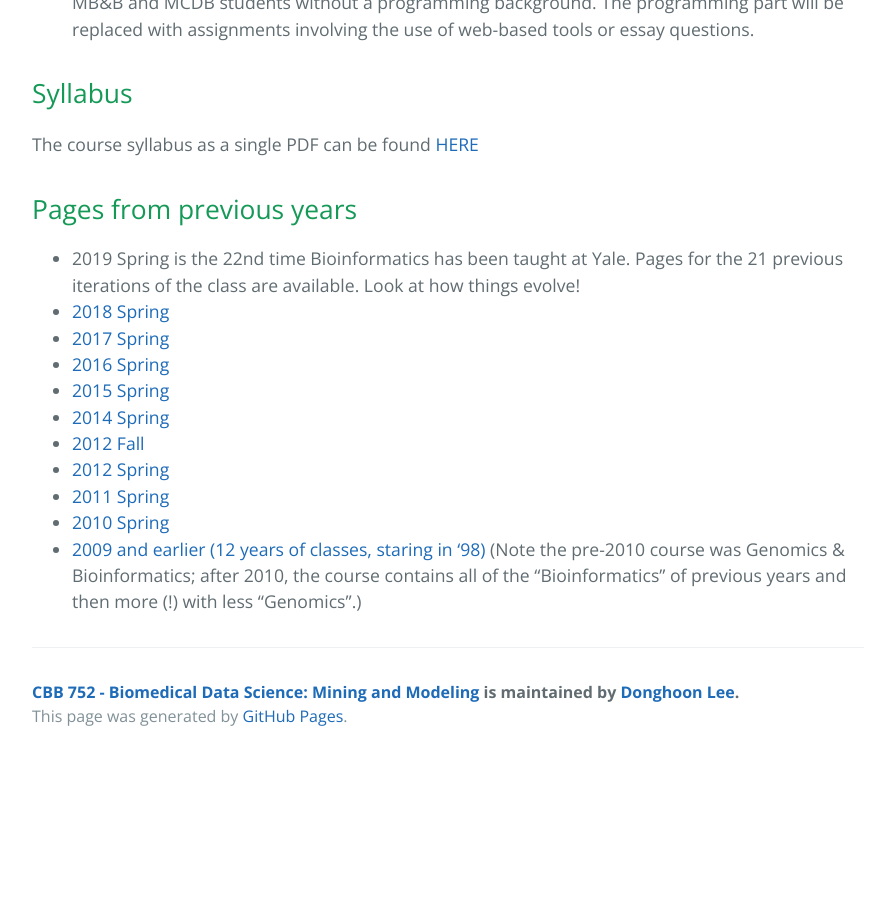
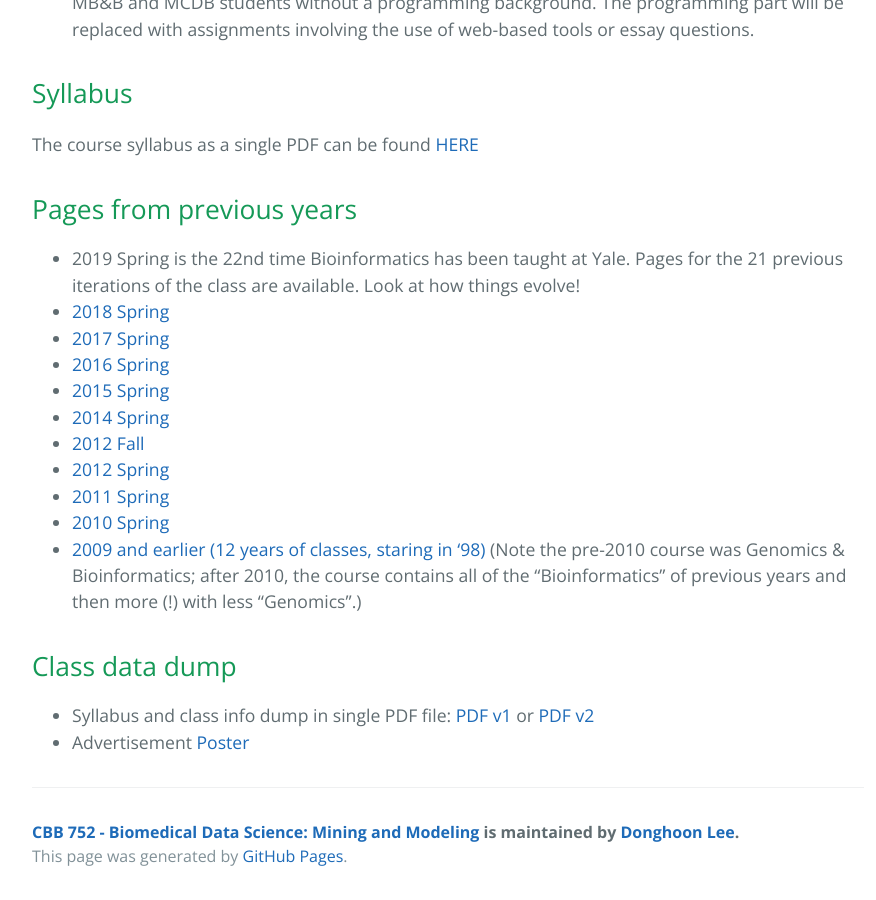
Before and after one commit to gersteinlab/cbb752b19, a Jekyll site: the page built from index.md, in a window 1280 px wide and 900 px high, scrolled down 3297 px. Shown: the whole window, without its empty margins (192-1068 px from the left). Built offline with Jekyll 4.4.1, drawn with Linux system fonts in a browser that asks for light colours; our own code applies the rules of GitHub Pages for plain Markdown files; before the commit the page ends 4057 px from its top, so only the background shows below that.

Commit message:
Update index.md

```diff
--- a/index.md
+++ b/index.md
@@ -88,3 +88,8 @@ The course syllabus as a single PDF can be found [HERE](/syllabus)
 - [2011 Spring](http://info.gersteinlab.org/Cbb752b11)
 - [2010 Spring](http://www.gersteinlab.org/courses/452/10-spring/)
 - [2009 and earlier (12 years of classes, staring in '98)](http://www.gersteinlab.org/courses/452/10-spring/previous.html) (Note the pre-2010 course was Genomics & Bioinformatics; after 2010, the course contains all of the "Bioinformatics" of previous years and then more (!) with less "Genomics".)
+
+
+## Class data dump
+- Syllabus and class info dump in single PDF file: [PDF v1](http://files.gersteinlab.org/public-docs/2019/01.14/cbb752b19/CBB752_Syllabus_v1.pdf) or [PDF v2](http://files.gersteinlab.org/public-docs/2019/01.14/cbb752b19/CBB752_Syllabus_v2.pdf)
+- Advertisement [Poster](http://files.gersteinlab.org/public-docs/2019/01.14/cbb752b19/CBB752_Poster_A4.pdf)
```
